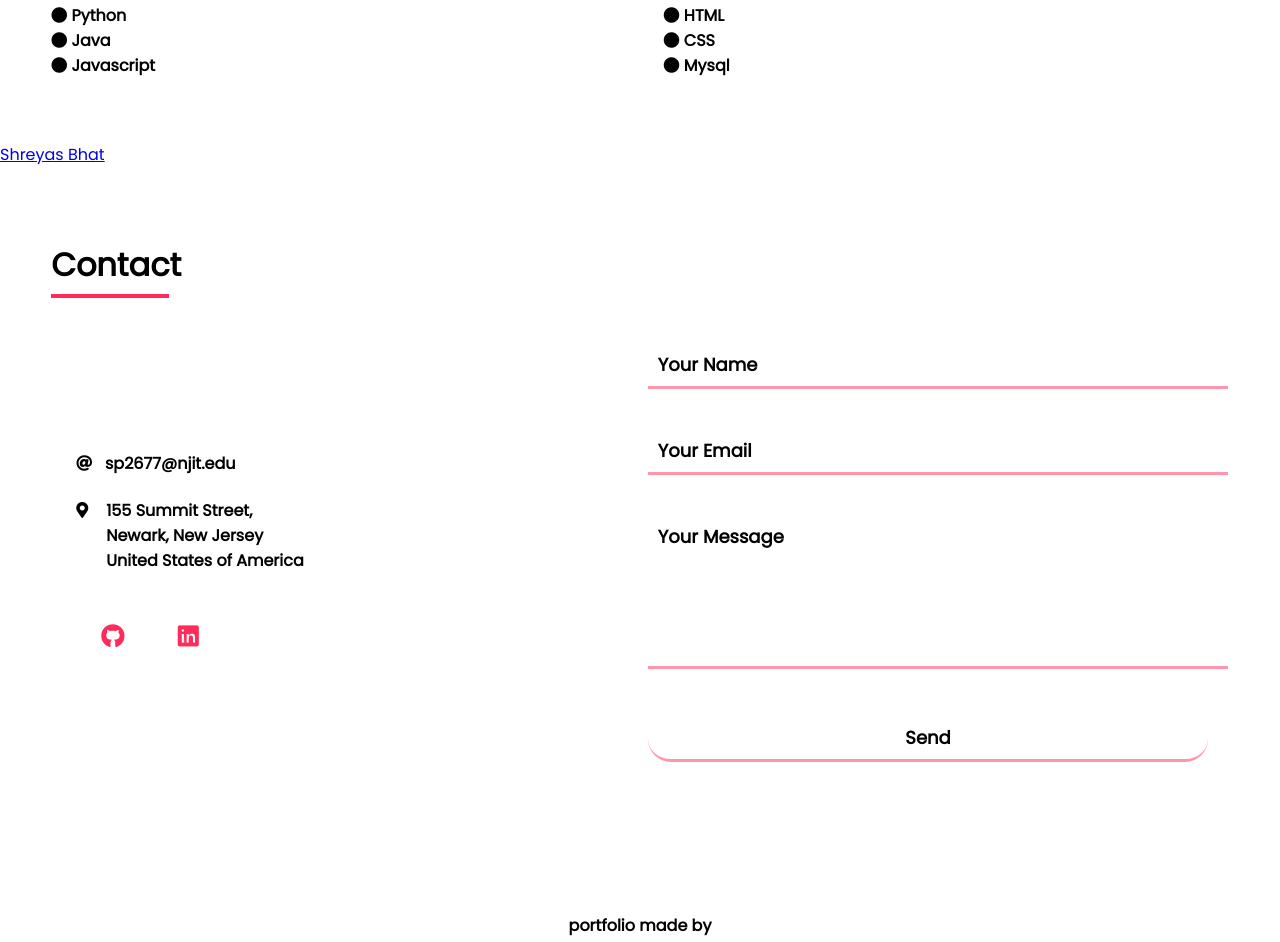
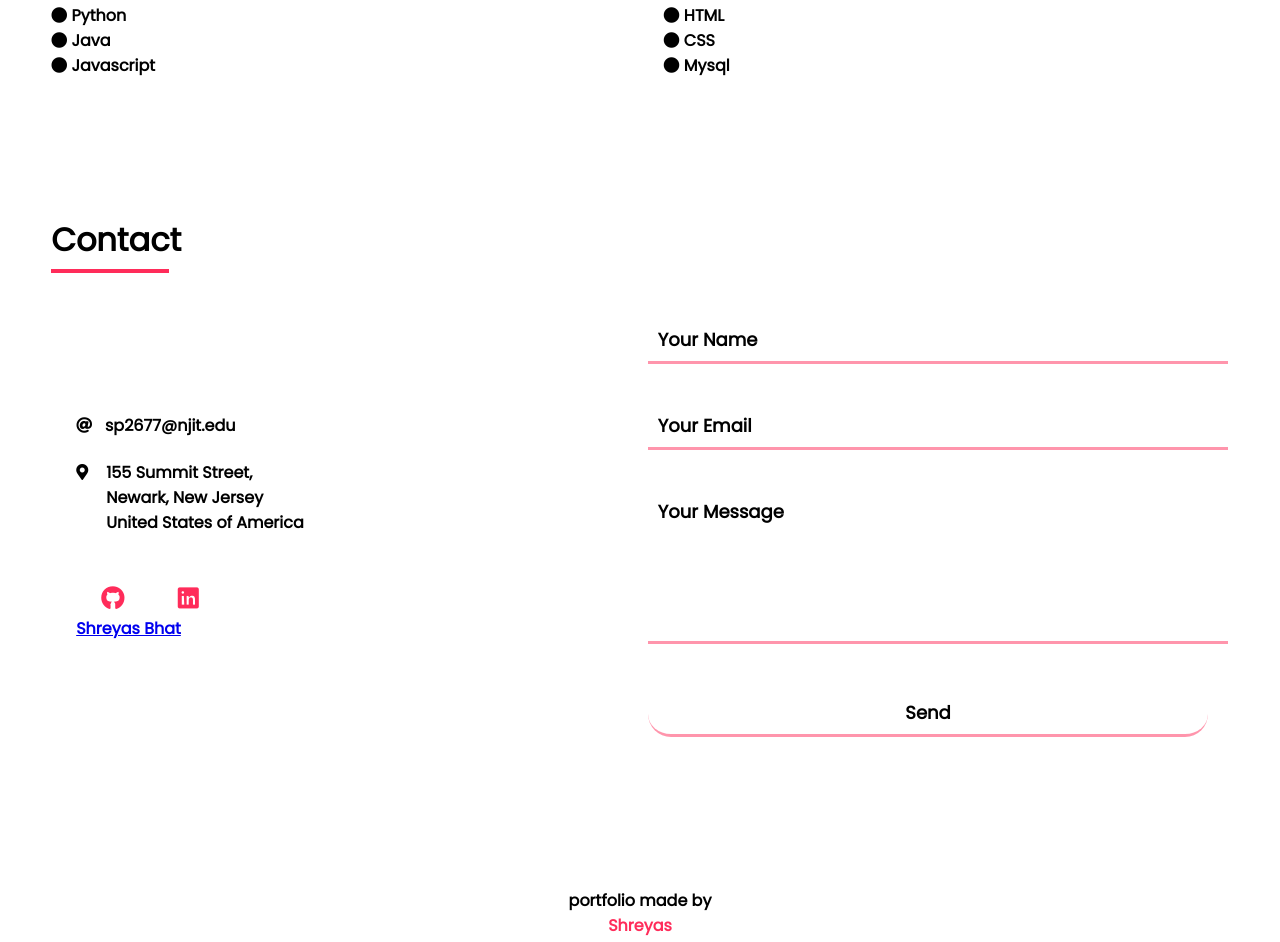
Before and after one commit to ShreyasArthur/MyPortfolio, a plain HTML site: page index.html in a window 1280 px wide. Shown: the part 2760-3702 px from the top of the page. Drawn offline with nearby package versions, Linux system fonts and the light colour scheme.

Commit message:
Update index.html

```diff
--- a/index.html
+++ b/index.html
@@ -133,8 +133,6 @@
       </div>
     </p>
   </div>
-  <script type="text/javascript" src="https://platform.linkedin.com/badges/js/profile.js" async defer></script>
-  <div class="LI-profile-badge"  data-version="v1" data-size="medium" data-locale="en_US" data-type="horizontal" data-theme="light" data-vanity="shreyas-prakash-bhat"><a class="LI-simple-link" href='https://www.linkedin.com/in/shreyas-prakash-bhat?trk=profile-badge'>Shreyas Bhat</a></div>
   <div id="contact">
     <h1>Contact</h1>
     <table>
@@ -158,6 +156,7 @@
                 <td>
                   <a href="https://github.com/ShreyasArthur" target="_blank" class="social"><i class="fab fa-github"></i></a>
                   <a href="https://www.linkedin.com/in/shreyas-prakash-bhat/" target="_blank" class="social"><i class="fab fa-linkedin"></i></a>
+                  <div class="LI-profile-badge"  data-version="v1" data-size="medium" data-locale="en_US" data-type="horizontal" data-theme="dark" data-vanity="shreyas-prakash-bhat"><a class="LI-simple-link" href='https://www.linkedin.com/in/shreyas-prakash-bhat?trk=profile-badge'>Shreyas Bhat</a></div>
                 </td>
               </tr>
             </table>
@@ -178,6 +177,7 @@
     portfolio made by <br> <a href="https://i.pinimg.com/originals/2a/8a/0b/2a8a0bd63aba06b6e0d73e214dac3251.jpg" target="_blank">Shreyas</a>
   </div>
   <script src="index.js" type="text/javascript"></script>
+  <script type="text/javascript" src="https://platform.linkedin.com/badges/js/profile.js" async defer></script>
 </body>
 
 </html>
```
